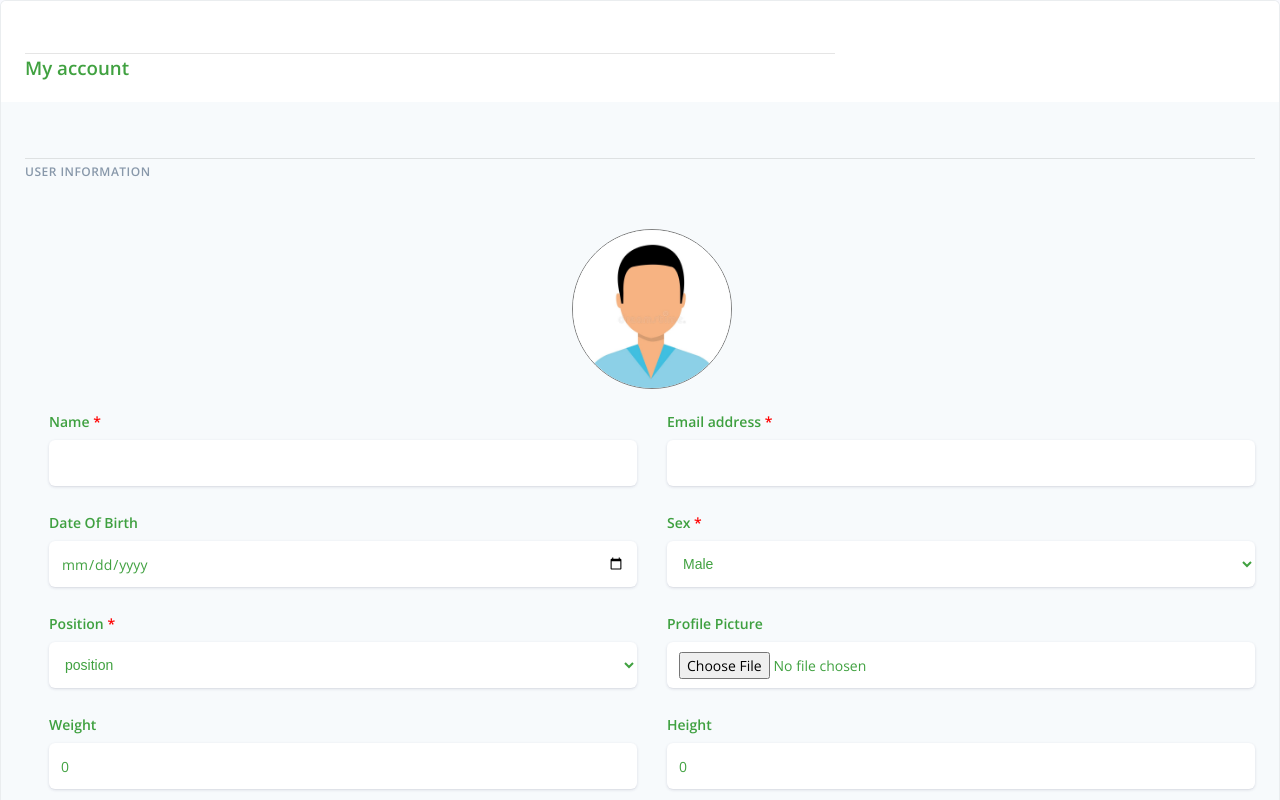
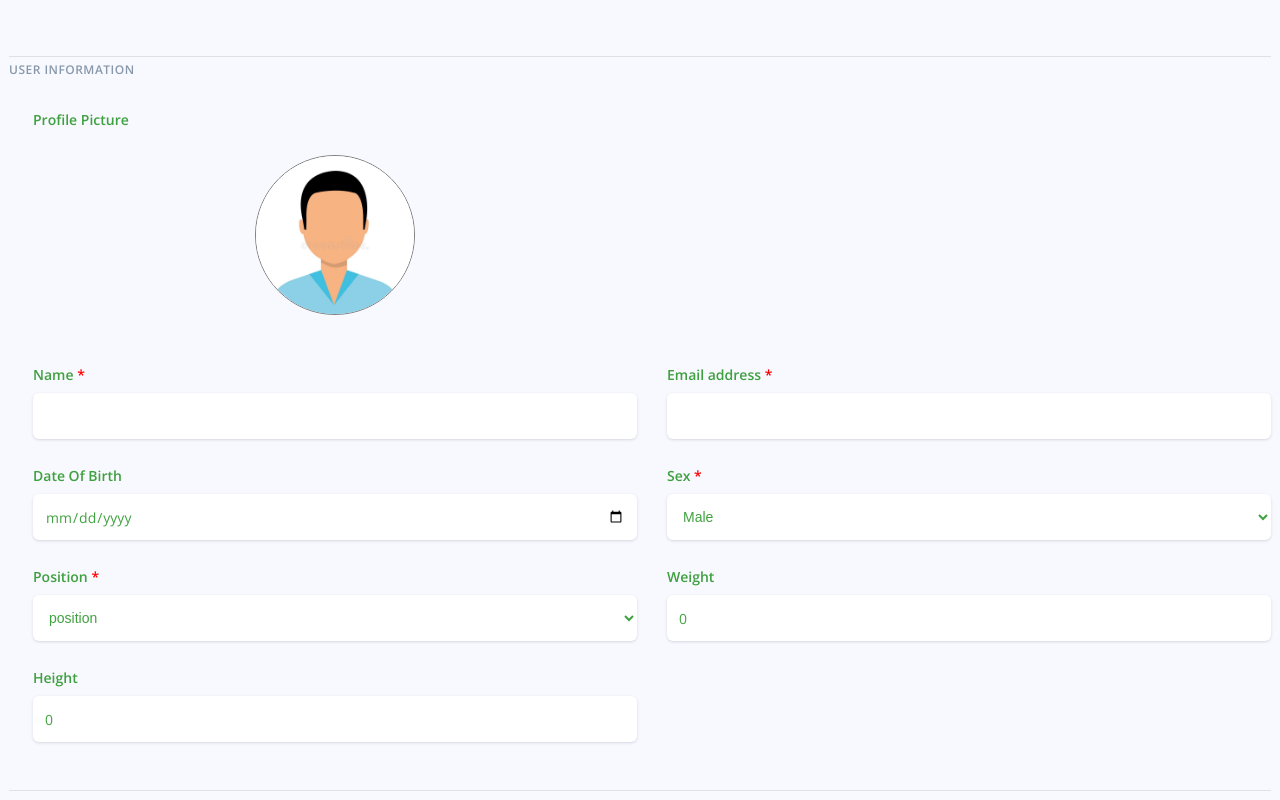
Before and after one commit to mhmdkhlf/PitchPal-Capstone-Project, a Vue app in the folder frontend_web/: page /first-profile in a window 1280 px wide. Shown: the top 800 px of the page. Built offline with nearby package versions, Linux system fonts and the light colour scheme.

Commit message:
better styling done

```diff
--- a/frontend_web/src/components/firstTimeProfile.vue
+++ b/frontend_web/src/components/firstTimeProfile.vue
@@ -9,26 +9,24 @@
     <div class="main-content">
       <div class="container-fluid">
         <div class="row">
-          <div class="col-xl-8 order-xl-1">
-            <div class="card bg-secondary shadow">
-              <div class="card-header bg-white border-0">
-                <div class="row align-items-center">
-                  <div class="col-8">
-                    <h3 class="mb-0">My account</h3>
-                  </div>
+          <!-- <div class="col-8">
+
+              </div> -->
           <!-- <div class="col-4 text-right">
                       <h4>Your ID: {{ player.playerId }}</h4>
                     </div> -->
+
+          <div class="card-body">
+            <form>
+              <h6 class="heading-small text-muted mb-4">User information</h6>
+              <div class="pl-lg-4">
+                <div class="row pf">
+                  <div class="col-lg-6">
+                    <div class="form-group focused">
+                      <label class="form-control-label">Profile Picture</label>
+                      <profilePicture />
                     </div>
                   </div>
-              <div class="card-body">
-                <form>
-                  <h6 class="heading-small text-muted mb-4">
-                    User information
-                  </h6>
-                  <div class="pl-lg-4">
-                    <div class="row pf">
-                      <profilePicture />
                 </div>
                 <div class="row">
                   <div class="col-lg-6">
@@ -68,9 +66,7 @@
                 <div class="row">
                   <div class="col-lg-6">
                     <div class="form-group focused">
-                          <label
-                            class="form-control-label"
-                            for="input-first-name"
+                      <label class="form-control-label" for="input-first-name"
                         >Date Of Birth</label
                       >
                       <input
@@ -125,6 +121,19 @@
                   </div>
                   <div class="col-lg-6">
                     <div class="form-group focused">
+                      <label class="form-control-label" for="input-first-name"
+                        >Weight</label
+                      >
+                      <input
+                        type="text"
+                        id="input-first-name"
+                        class="form-control form-control-alternative"
+                        v-model="weight"
+                      />
+                    </div>
+                  </div>
+                  <!-- <div class="col-lg-6">
+                        <div class="form-group focused">
                           <label
                             class="form-control-label"
                             for="input-last-name"
@@ -136,29 +145,12 @@
                             class="form-control form-control-alternative"
                           />
                         </div>
-                      </div>
+                      </div> -->
                 </div>
                 <div class="row">
                   <div class="col-lg-6">
                     <div class="form-group focused">
-                          <label
-                            class="form-control-label"
-                            for="input-first-name"
-                            >Weight</label
-                          >
-                          <input
-                            type="text"
-                            id="input-first-name"
-                            class="form-control form-control-alternative"
-                            v-model="weight"
-                          />
-                        </div>
-                      </div>
-                      <div class="col-lg-6">
-                        <div class="form-group focused">
-                          <label
-                            class="form-control-label"
-                            for="input-last-name"
+                      <label class="form-control-label" for="input-last-name"
                         >Height</label
                       >
                       <input
@@ -173,9 +165,7 @@
               </div>
               <hr class="my-4" />
               <!-- Address -->
-                  <h6 class="heading-small text-muted mb-4">
-                    Contact information
-                  </h6>
+              <h6 class="heading-small text-muted mb-4">Contact information</h6>
               <div class="pl-lg-4">
                 <div class="row">
                   <div class="col-md-12">
@@ -237,8 +227,6 @@
                 Contniue
               </button>
             </form>
-              </div>
-            </div>
           </div>
         </div>
       </div>
```
Lines whose indentation alone changed are shown as unchanged.
